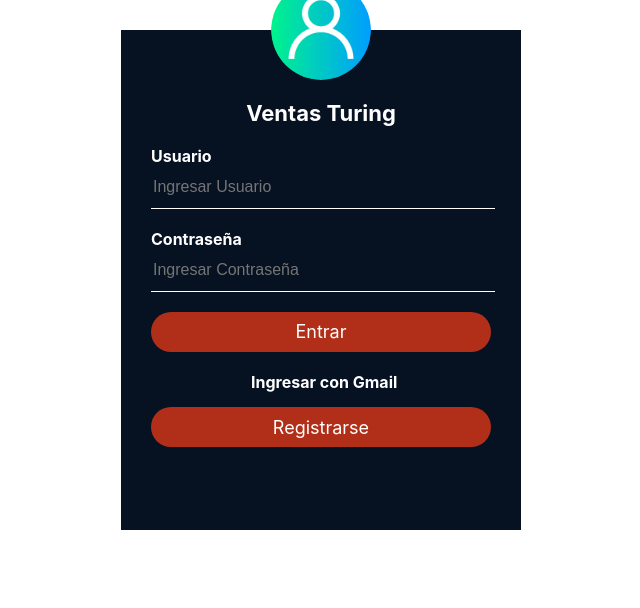
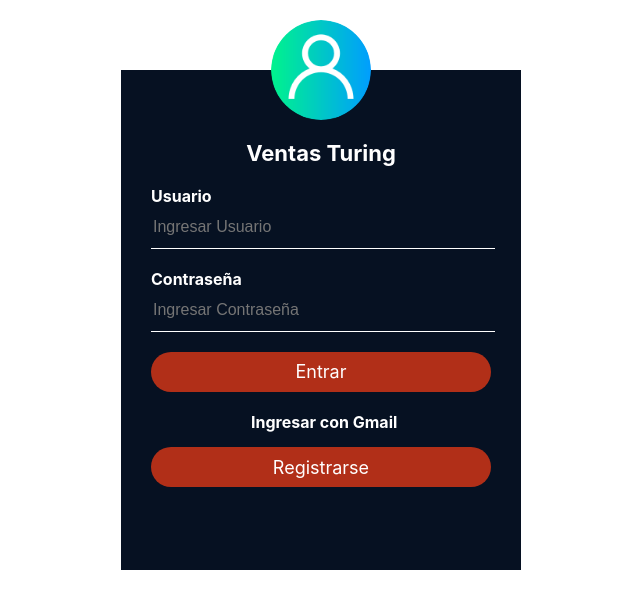
Before and after one commit to equipo-turing/proyectomisiontic, a React (Create React App) app: page / in a window 1280 px wide. Shown: the top 608 px of the page, without its empty margins (319-959 px from the left). Built offline with nearby package versions, Linux system fonts and the light colour scheme.

Commit message:
arreglando margin-top del login

```diff
--- a/src/styles/login.css
+++ b/src/styles/login.css
@@ -4,7 +4,7 @@
     height: 500px;
     background: #061122;
     color: #fff;
-    top: 35%;
+    margin-top: 25%;
     left: 50%;
     position: absolute;
     transform: translate(-50%, -50%);
```
